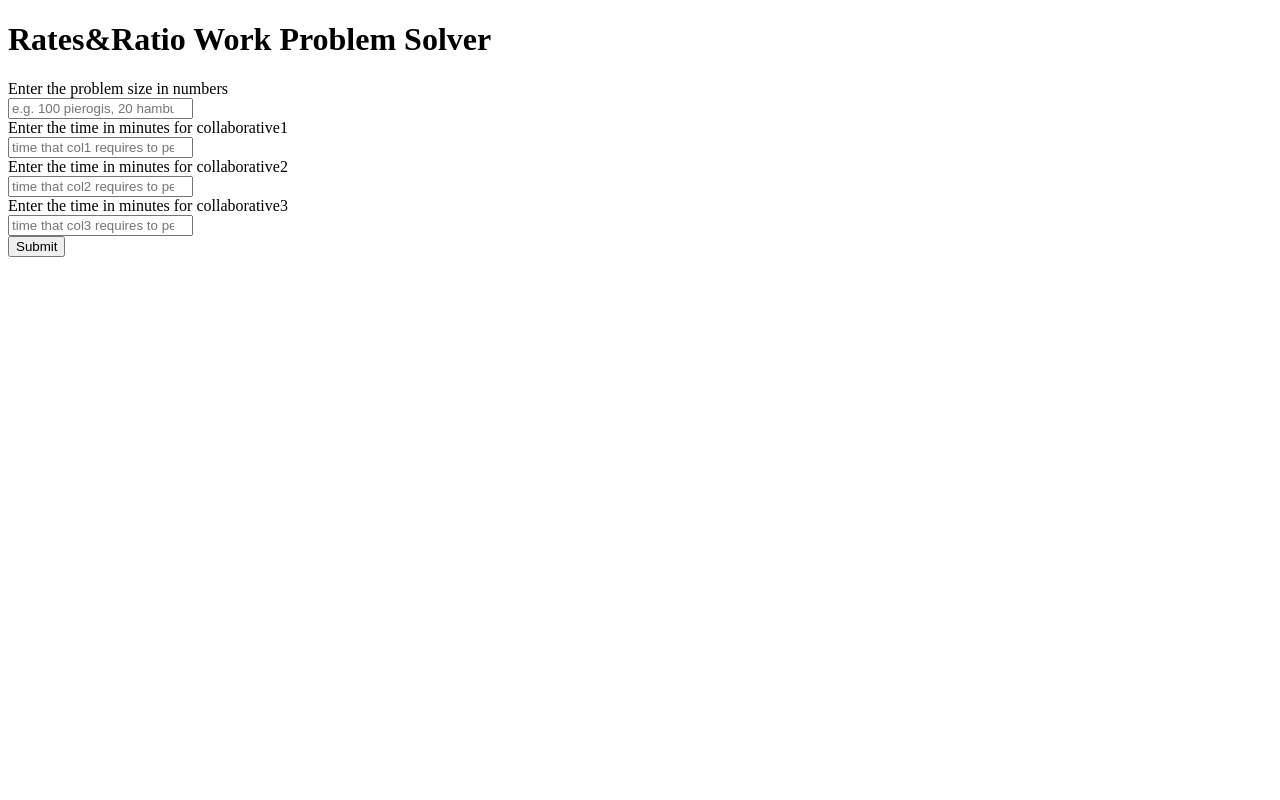
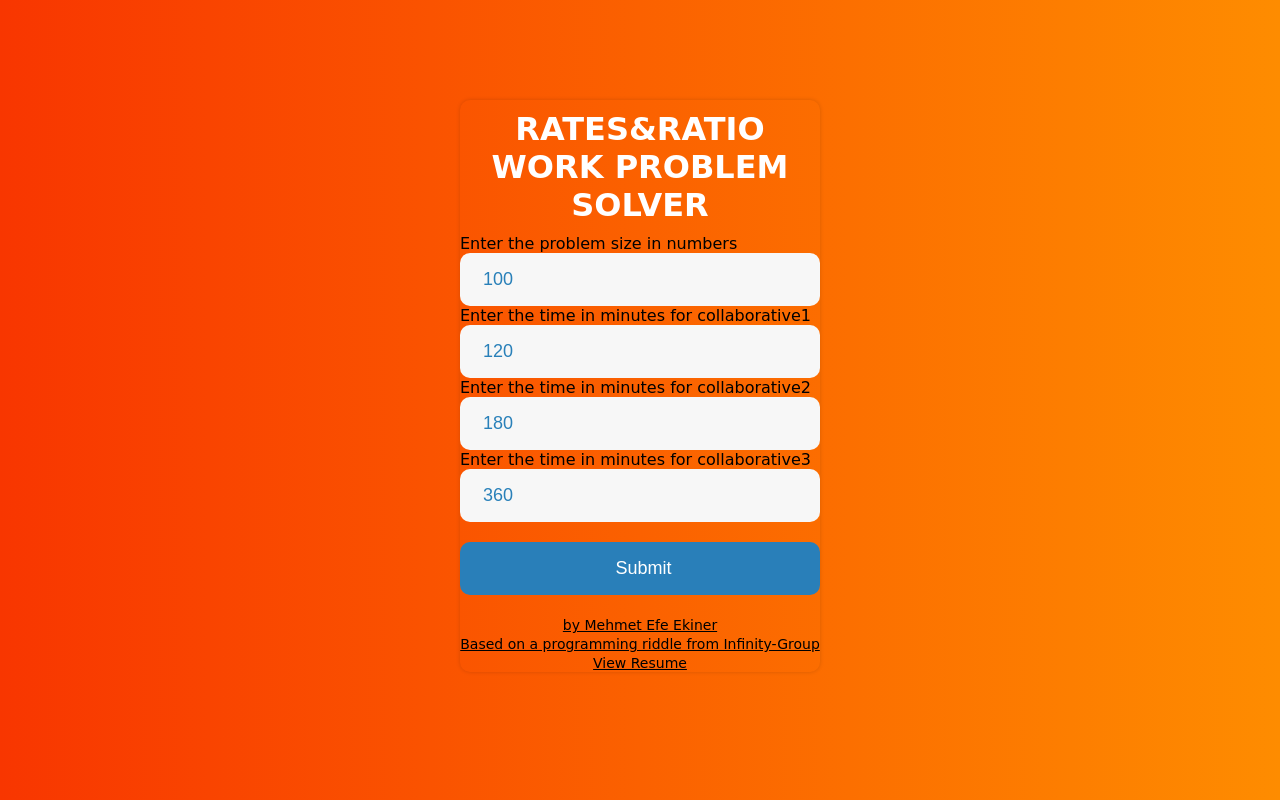
Before and after one commit to vai91/infinity-riddle, a plain HTML site: page index.html in a window 1280 px wide. Drawn offline with Linux system fonts and the light colour scheme; a web font is replaced by a local one.

Commit message:
Initial styling done

```diff
--- a/app.css
+++ b/app.css
@@ -1,3 +1,64 @@
+body {
+    font-family: 'Sedgwick Ave', cursive;
+    font-weight: normal;
+    background: #fe8c00;
+    /* fallback for old browsers */
+    background: -webkit-linear-gradient(to right, #f83600, #fe8c00);
+    /* Chrome 10-25, Safari 5.1-6 */
+    background: linear-gradient(to right, #f83600, #fe8c00);
+    /* W3C, IE 10+/ Edge, Firefox 16+, Chrome 26+, Opera 12+, Safari 7+ */
+}
+
+h1 {
+    text-transform: uppercase;
+    text-align: center;
+    color: white;
+    font-size: 2rem;
+    margin: 0;
+    padding: 10px 20px;
+}
+
+a {
+    color: black;
+    font-size: 14px;
+
+}
+
 input {
     display: block;
+    font-size: 18px;
+    color: #2980b9;
+    background-color: #f7f7f7;
+    width: 100%;
+    padding: 13px 13px 13px 20px;
+    box-sizing: border-box;
+    border: 3px solid rgba(0, 0, 0, 0);
+    border-radius: 10px;
 }
+
+input:focus {
+    background: #fff;
+    border: 3px solid #2980b9;
+    outline: none;
+}
+
+#container {
+    width: 360px;
+    margin: 100px auto;
+    box-shadow: 0 0 4px rgba(0, 0, 0, 0.15);
+    border-radius: 10px;
+}
+
+#main {
+    margin-bottom: 20px;
+}
+
+#info {
+    text-align: center;
+}
+
+#submit {
+    margin-top: 20px;
+    background-color: #297fb9;
+    color: white;
+}
--- a/index.html
+++ b/index.html
@@ -5,34 +5,28 @@
     <meta http-equiv="X-UA-Compatible" content="IE=edge">
     <title>!LastSupper</title>
     <meta name="viewport" content="width=device-width, initial-scale=1">
+    <link href="https://fonts.googleapis.com/css?family=Sedgwick+Ave" rel="stylesheet">
     <link rel="stylesheet" type="text/css" media="screen" href="app.css" />
 </head>
 <body>
+    <div id="container">
     <h1>Rates&Ratio Work Problem Solver</h1>
         <div id="main">
         <label for="problemSize">Enter the problem size in numbers</label>
-    <input placeholder="e.g. 100 pierogis, 20 hamburgers " type="number" id="problemSize" name="problemSize" required>
-    <!--
-    <label for="problemUnit">What is trying to be collaboratively accomplished?(e.g. pierogi)</label>
-    <input type="text" id="problemUnit" name="problemUnit" required>
-
-    <label for="collaborativesCount">Enter the number of collaboratives</label>
-    <input type="number" id="collaborativesCount" name="collaborativesCount" required>
-    <label for="name1">Enter the name of the collaborative 1</label>
-    <input type="text" id="name1" name="name1" required>
-    <label for="name2">Enter the name of the collaborative 2</label>
-    <input type="text" id="name2" name="name2" required>
-    <label for="name3">Enter the name of the collaborative 3</label>
-    <input type="text" id="name3" name="name3" required>
-    -->
-
+            <input value="100" placeholder="e.g. 100 pierogis, 20 hamburgers " type="number" id="problemSize" name="problemSize" required>
         <label for="time1">Enter the time in minutes for collaborative1</label>
-    <input placeholder="time that col1 requires to perform some task" type="number" id="time1" name="time1" required>
+            <input value="120" placeholder="time that col1 requires to perform some task" type="number" id="time1" name="time1" required>
         <label for="time2">Enter the time in minutes for collaborative2</label>
-    <input placeholder="time that col2 requires to perform some task" type="number" id="time2" name="time2" required>
+            <input value="180" placeholder="time that col2 requires to perform some task" type="number" id="time2" name="time2" required>
         <label for="time3">Enter the time in minutes for collaborative3</label>
-    <input placeholder="time that col3 requires to perform some task" type="number" id="time3" name="time3" required>
+            <input value="360" placeholder="time that col3 requires to perform some task" type="number" id="time3" name="time3" required>
             <input id="submit" type="submit">
+        </div>
+            <div id="info">
+                <a href="https://github.com/vai91">by Mehmet Efe Ekiner</a> <br />
+                <a href="https://www.infinity-group.pl/careers">Based on a programming riddle from Infinity-Group</a> <br />
+                <a href="https://drive.google.com/file/d/1MR_wM77LnSpuN63jb4W-_zcyI20xtrFS/view?usp=sharing">View Resume</a>
+            </div>
     </div>
 
     <script src="app.js"></script>
```
Lines whose indentation alone changed are shown as unchanged.
